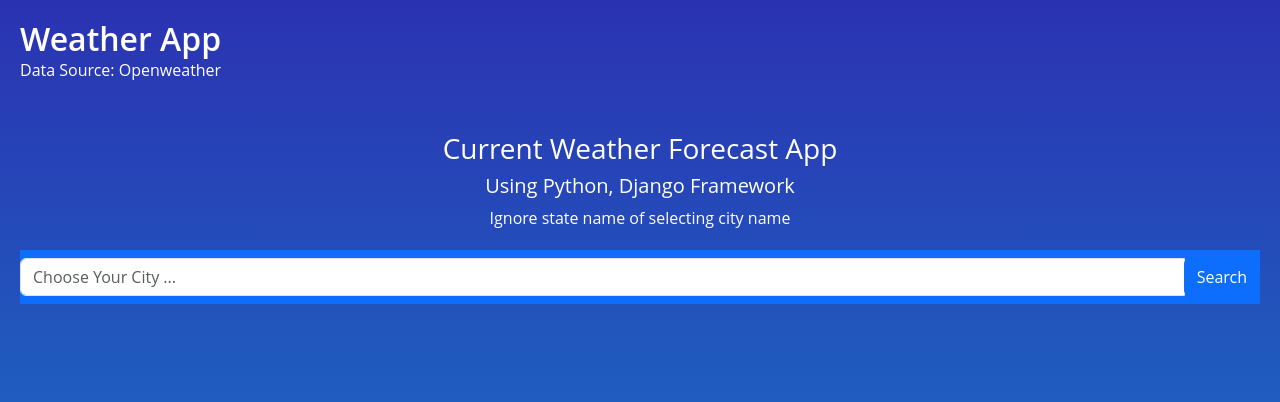
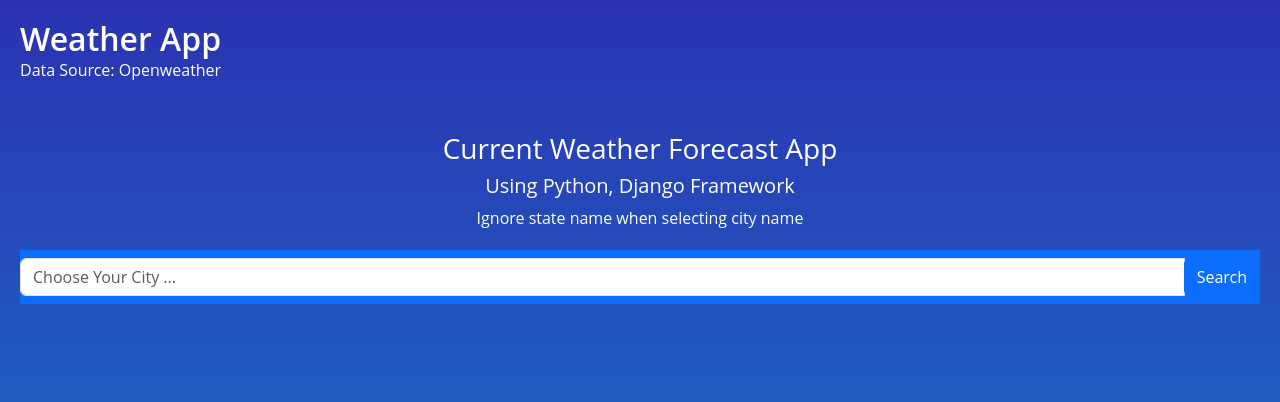
Before and after one commit to Poushe/weatherApp, a Django app: page / in a window 1280 px wide. Shown: the top 402 px of the page. Run offline with Django 5.2, Linux system fonts and the light colour scheme; some libraries are stand-ins or nearby versions.

Commit message:
Update index.html

```diff
--- a/windapp/templates/main/index.html
+++ b/windapp/templates/main/index.html
@@ -24,7 +24,7 @@
   <div class="intro" style="text-align: center; margin-top:50px; margin-bottom: 20px;">
     <h3>Current Weather Forecast App</h3>
     <h5>Using Python, Django Framework</h5>
-    <p>Ignore state name of selecting city name</p>
+    <p>Ignore state name when selecting city name</p>
   </div>
 
   <div class="navbar navbar-expand-lg navbar-dark bg-primary">
```
